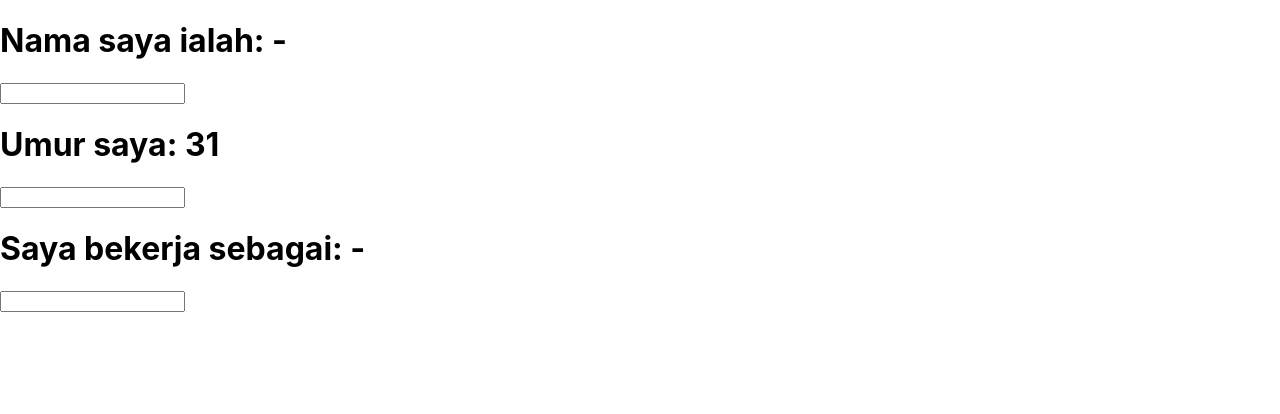
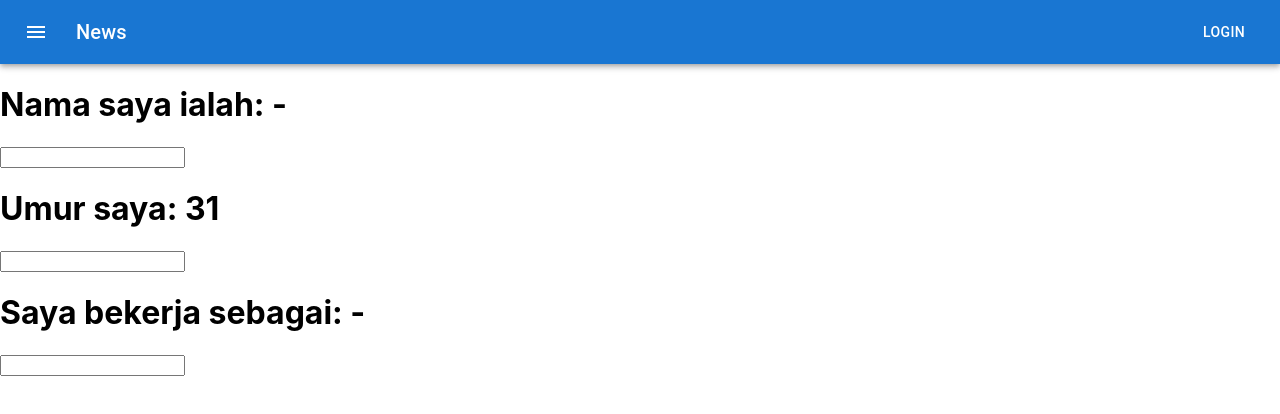
Before and after one commit to safwanrazali/class-clazzy, a React (Create React App) app in the folder my-react-app/: page / in a window 1280 px wide. Shown: the top 414 px of the page. Built offline with nearby package versions, Linux system fonts and the light colour scheme.

Commit message:
1. add MUI components (AppBar) 2. import LandingPage onto HomePage

```diff
--- a/my-react-app/package.json
+++ b/my-react-app/package.json
@@ -5,6 +5,7 @@
   "dependencies": {
     "@emotion/react": "^11.10.4",
     "@emotion/styled": "^11.10.4",
+    "@mui/icons-material": "^5.10.9",
     "@mui/material": "^5.10.9",
     "@testing-library/jest-dom": "^5.16.5",
     "@testing-library/react": "^13.4.0",
--- a/my-react-app/src/index.js
+++ b/my-react-app/src/index.js
@@ -3,12 +3,12 @@
 import './index.css';
 import reportWebVitals from './reportWebVitals';
 
-import LandingPage from './pages/LandingPage';
+import HomePage from './pages/HomePage';
 
 const root = ReactDOM.createRoot(document.getElementById('root'));
 root.render(
   <React.StrictMode>
-    <LandingPage />
+    <HomePage />
   </React.StrictMode>
 );
 
--- /dev/null
+++ b/my-react-app/src/pages/HomePage.jsx
@@ -0,0 +1,36 @@
+import * as React from 'react';
+import AppBar from '@mui/material/AppBar';
+import Box from '@mui/material/Box';
+import Toolbar from '@mui/material/Toolbar';
+import Typography from '@mui/material/Typography';
+import Button from '@mui/material/Button';
+import IconButton from '@mui/material/IconButton';
+import MenuIcon from '@mui/icons-material/Menu';
+
+import LandingPage from './LandingPage';
+
+export default function ButtonAppBar() {
+  return (
+    <Box sx={{ flexGrow: 1 }}>
+      <AppBar position="static">
+        <Toolbar>
+          <IconButton
+            size="large"
+            edge="start"
+            color="inherit"
+            aria-label="menu"
+            sx={{ mr: 2 }}
+          >
+            <MenuIcon />
+          </IconButton>
+          <Typography variant="h6" component="div" sx={{ flexGrow: 1 }}>
+            News
+          </Typography>
+          <Button color="inherit">Login</Button>
+        </Toolbar>
+      </AppBar>
+
+      <LandingPage/>
+    </Box>
+  );
+}
```
Also changed, not shown: 1 other file (tests, documents, lock files or other folders).
